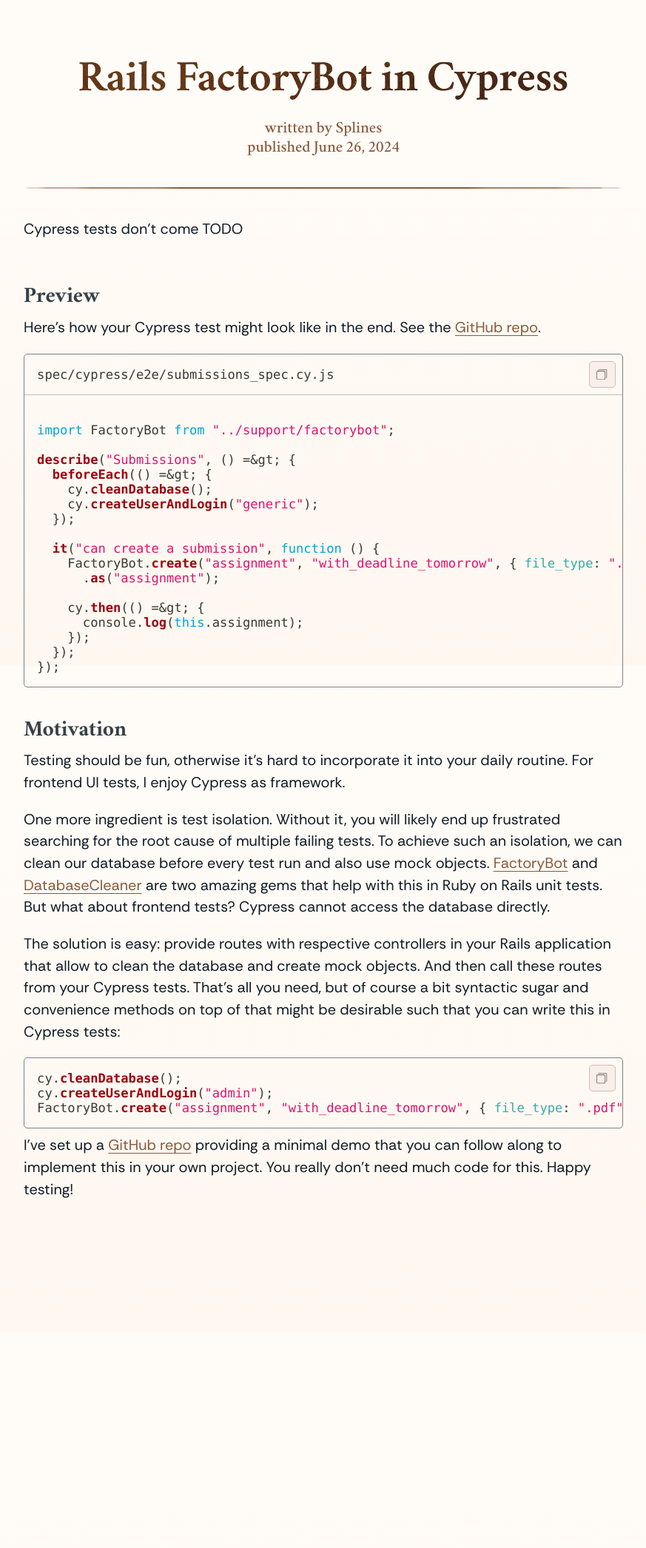
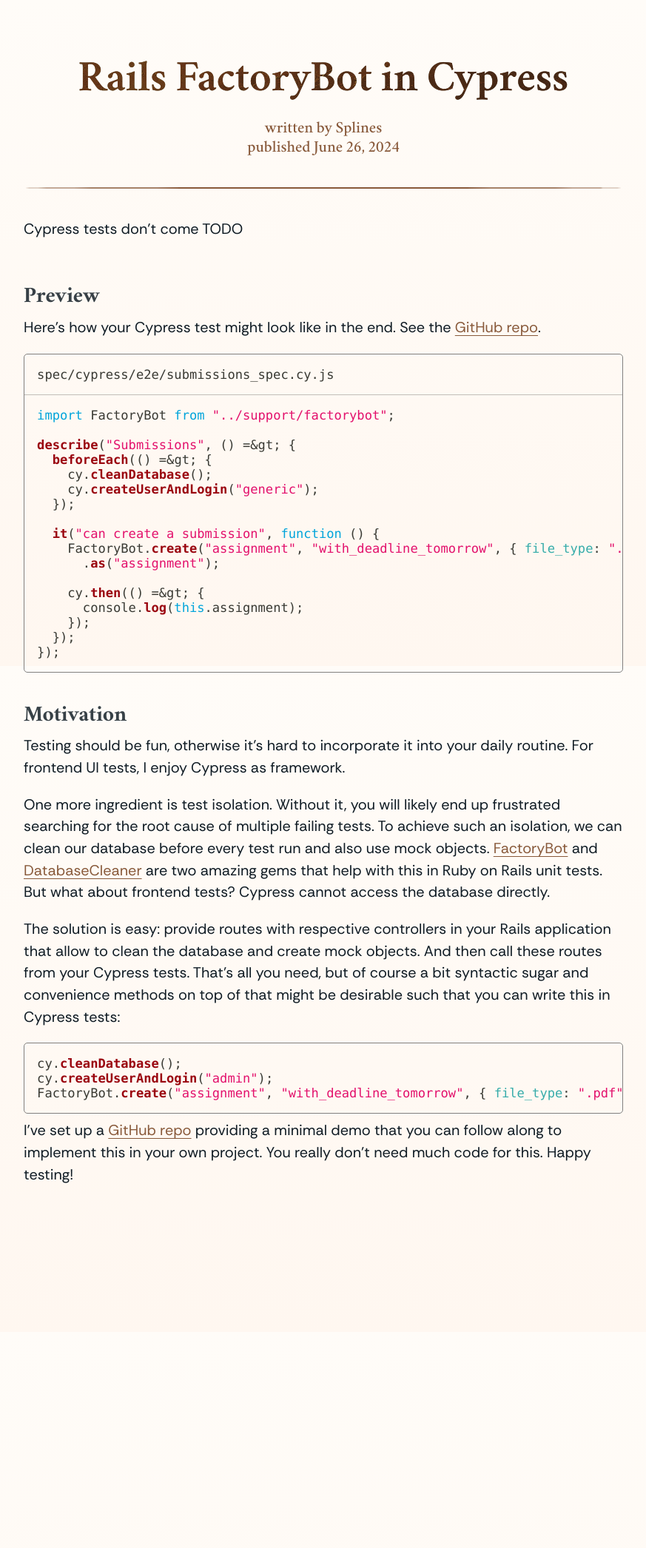
Before and after one commit to Splines/homepage, a Jekyll site: the page built from _posts/2025-03-12-rails-factorybot-cypress.md, in a window 1280 px wide. Shown: the whole page at 74% size, without its empty margins (203-1076 px from the left). Built offline with Jekyll 4.4.1, drawn with Linux system fonts in a browser that asks for light colours.

Commit message:
Animate opacity & strip newlines at beginning & end

```diff
--- a/_plugins/prism.rb
+++ b/_plugins/prism.rb
@@ -20,6 +20,8 @@
     end
 
     def render_code(language, code)
+      puts code
+      code = strip_newlines_in_beginning_and_end(code)
       JS_CTX.eval("Prism.highlight(`#{code}`, Prism.languages.#{language}, '#{language}')")
     end
 
@@ -27,6 +29,10 @@
       filename = nil
       code.gsub!(FILENAME_REGEX) { filename = $2; '' }
       filename
+    end
+
+    def strip_newlines_in_beginning_and_end(code)
+      code.gsub(/\A\n+/, '').gsub(/\n+\z/, '')
     end
 
     def wrap_in_figure(code, filename, language)
--- a/_sass/_code.scss
+++ b/_sass/_code.scss
@@ -5,6 +5,12 @@
     border: 1.3px solid gray;
     border-radius: 5px;
     position: relative;
+
+    &:hover {
+        .code-copy-btn {
+            opacity: 1;
+        }
+    }
 }
 
 .code-caption {
@@ -32,12 +38,15 @@
     border-radius: 5px;
     background-color: #f8efe9;
     cursor: pointer;
+    opacity: 0;
+
 
     &:hover {
         background-color: #f1e5d9;
     }
 
     transition: background-color 100ms;
+    transition: opacity 220ms ease-in-out;
 
     .code-copy-icon-clipboard {
         width: 1.1em;
```
